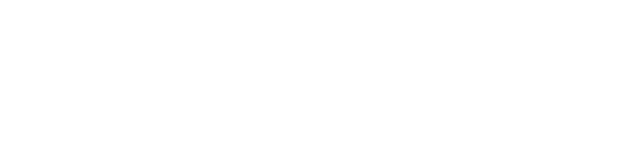
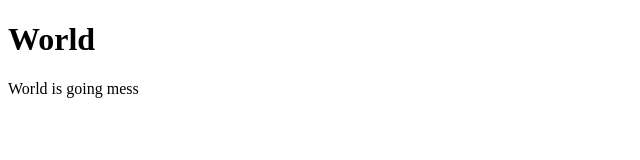
Before and after one commit to VladislavSosnizkiy/CLASS-WORK, a plain HTML site: page index.html in a window 1280 px wide. Shown: the whole page, without its empty margins (0-640 px from the left). Drawn offline with Linux system fonts and the light colour scheme.

Commit message:
Update index.html

```diff
--- a/index.html
+++ b/index.html
@@ -7,6 +7,7 @@
     <title>Document</title>
 </head>
 <body>
-
+    <h1>World</h1>
+    <bv>World is going mess</bv>
 </body>
 </html>
```
